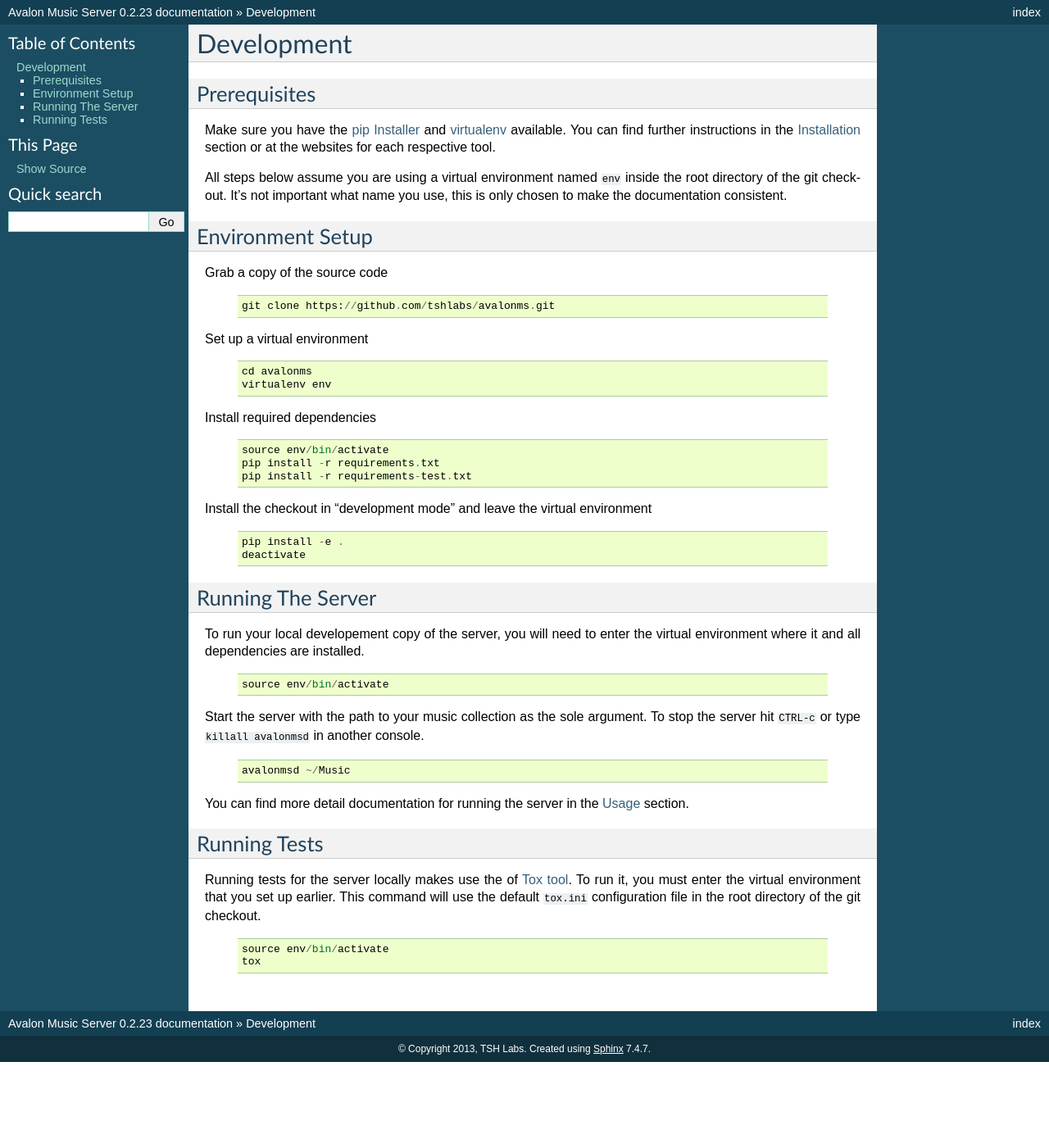
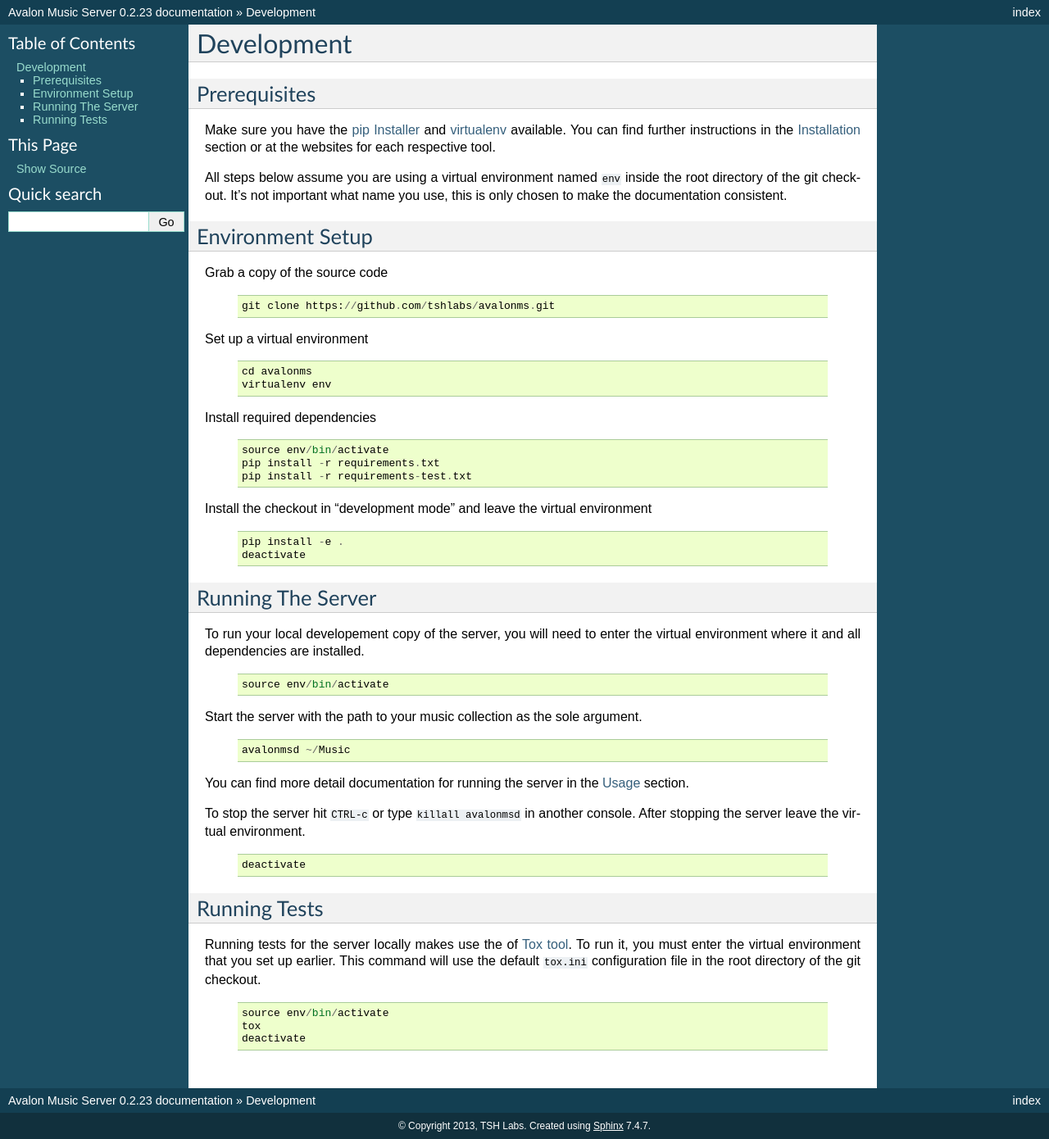
Before and after one commit to 56quarters/avalonms, a Sphinx documentation site: the page built from doc/development.rst, in a window 1280 px wide. Shown: the whole page at 82% size. Built offline with Sphinx 7.4.7, drawn with Linux system fonts in a browser that asks for light colours; before the commit the page ends 1296 px from its top, so only the background shows below that.

Commit message:
Include leaving each virtualenv

```diff
--- a/doc/development.rst
+++ b/doc/development.rst
@@ -64,6 +63,13 @@
 
 You can find more detail documentation for running the server in the :doc:`usage`
 section.
+
+To stop the server hit ``CTRL-c`` or type ``killall avalonmsd`` in another console. After
+stopping the server leave the virtual environment.
+
+  ::
+
+    deactivate
 
 Running Tests
 ~~~~~~~~~~~~~
@@ -77,3 +83,4 @@
 
     source env/bin/activate
     tox
+    deactivate
```
Also changed, not shown: other parts of doc/development.rst (+1 -2 lines).
